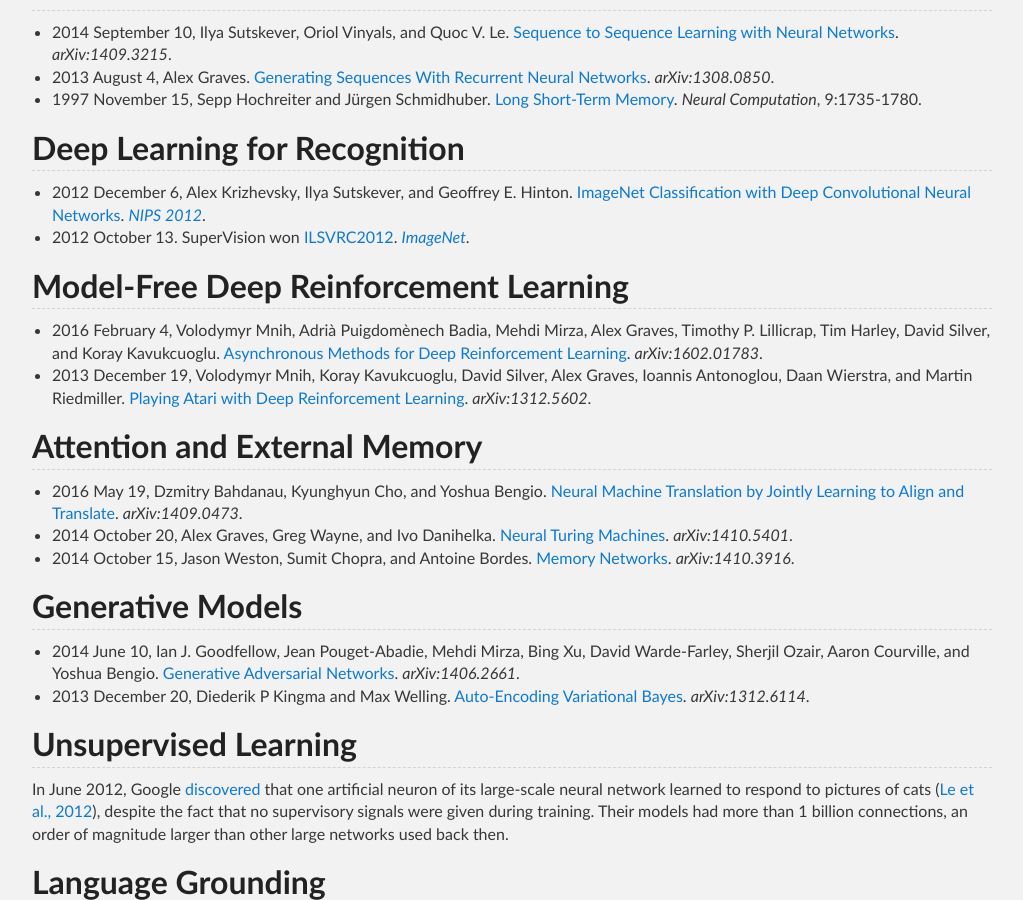
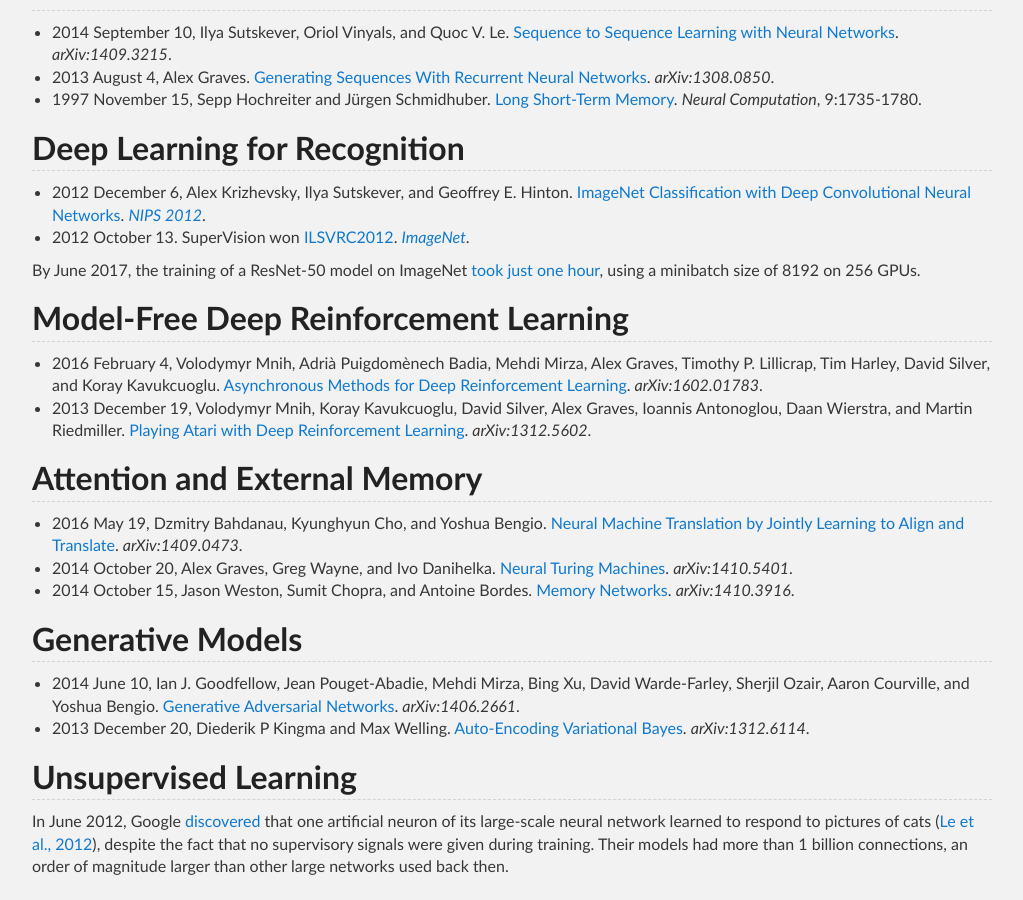
Before and after one commit to Tonywuhk/realai.org, a Jekyll site: the page built from progress.md, in a window 1280 px wide and 900 px high, scrolled down 654 px. Shown: the whole window, without its empty margins (128-1151 px from the left). Built offline with Jekyll 4.4.1, drawn with Linux system fonts in a browser that asks for light colours; our own code applies the rules of GitHub Pages for plain Markdown files; comment, search, counter and statistics services are not loaded; the repository's description, which GitHub fills in, is left out.

Commit message:
Create progress.md

```diff
--- a/progress.md
+++ b/progress.md
@@ -25,6 +25,8 @@
 
 * 2012 December 6, Alex Krizhevsky, Ilya Sutskever, and Geoffrey E. Hinton. [ImageNet Classification with Deep Convolutional Neural Networks](http://papers.nips.cc/paper/4824-imagenet-classification-with-deep-convolutional-neural-networks). [*NIPS 2012*](https://nips.cc/Conferences/2012/Schedule?type=Poster).
 * 2012 October 13. SuperVision won [ILSVRC2012](http://www.image-net.org/challenges/LSVRC/2012/). [*ImageNet*](http://image-net.org/challenges/LSVRC/2012/results.html).
+
+By June 2017, the training of a ResNet-50 model on ImageNet [took just one hour](https://research.fb.com/publications/ImageNet1kIn1h/), using a minibatch size of 8192 on 256 GPUs.
 
 ## Model-Free Deep Reinforcement Learning
 
```
